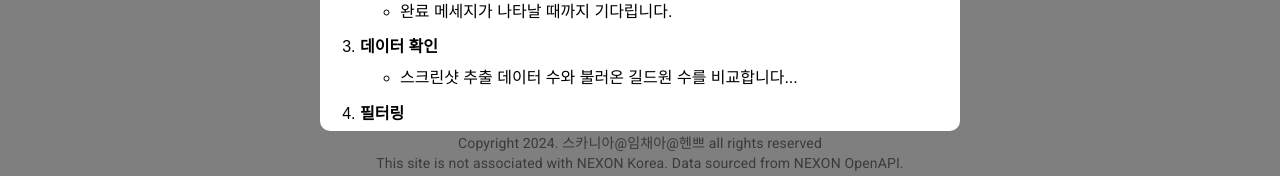
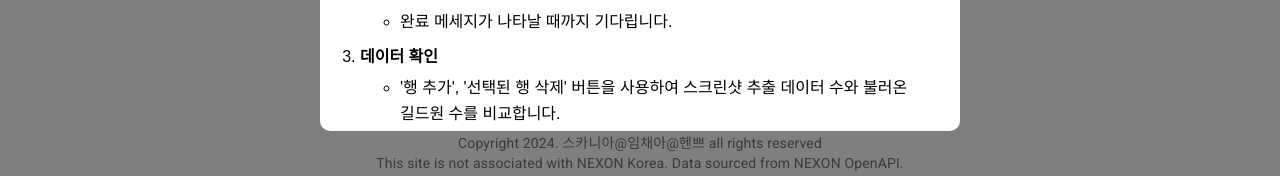
Before and after one commit to henniyoon/guild-manager, a React (Create React App) app in the folder client/: page /Adminpage/1/1 in a window 1280 px wide. Both pictures are taken after a click on the button "info". Shown: the part 609-785 px from the top of the page. Built offline with nearby package versions, Linux system fonts and the light colour scheme; no server answers.

Commit message:
모달 마진

```diff
--- a/client/src/pages/AdminPage/components/AdminpageManual.tsx
+++ b/client/src/pages/AdminPage/components/AdminpageManual.tsx
@@ -3,7 +3,7 @@ import React, { FC } from 'react';
 
 const AdminPageManual: FC = () => (
   <div style={{ fontFamily: 'Arial, sans-serif', lineHeight: '1.6', maxWidth: '800px', margin: '0 auto', padding: '20px' }}>
-    <h1 style={{ textAlign: 'center' }}>관리자 페이지 이용 방법</h1>
+    <h1 style={{ textAlign: 'center', marginBottom: '10px'}}>관리자 페이지 이용 방법</h1>
     <style>
       {`
         .manual-list > li {
@@ -48,7 +48,7 @@ const AdminPageManual: FC = () => (
       <li>
         <strong>데이터 확인</strong>
         <ol className="sub-list">
-          <li>스크린샷 추출 데이터 수와 불러온 길드원 수를 비교합니다...</li>
+          <li>'행 추가', '선택된 행 삭제' 버튼을 사용하여 스크린샷 추출 데이터 수와 불러온 길드원 수를 비교합니다.</li>
         </ol>
       </li>
       <li>
```
